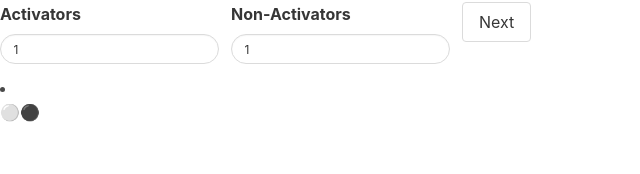
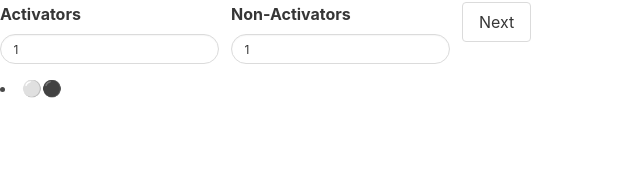
Before and after one commit to navyhockey56/prime_graphs_and_asms, a Vue app: page / in a window 1280 px wide. Shown: the part 123-297 px from the top of the page, without its empty margins (0-640 px from the left). Built offline with nearby package versions, Linux system fonts and the light colour scheme.

Commit message:
small fix

```diff
--- a/src/components/Cycle.vue
+++ b/src/components/Cycle.vue
@@ -24,7 +24,7 @@ export default Vue.extend({
 </script>
 
 <style scoped>
-  li {
+  ul, li{
     display: inline;
     list-style: none;
   }
--- a/src/components/Graph.vue
+++ b/src/components/Graph.vue
@@ -19,3 +19,10 @@ export default Vue.extend({
   computed: mapState(['asm.graph.cycles'])
 })
 </script>
+
+<style scoped>
+  ul, li {
+    display: inline;
+    list-style: none;
+  }
+</style>
```
